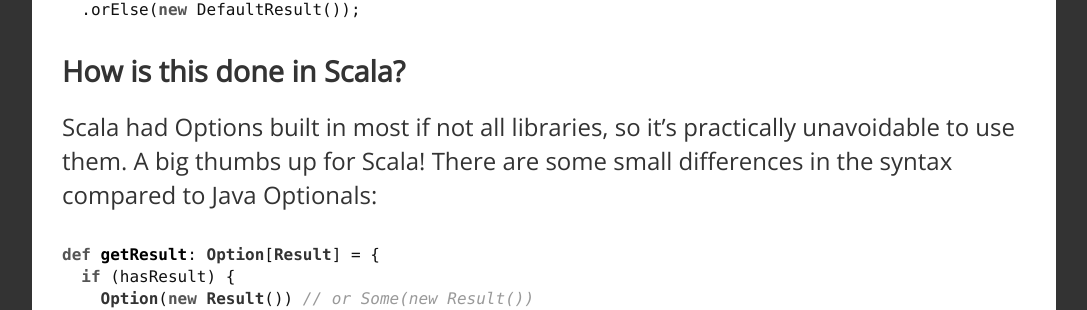
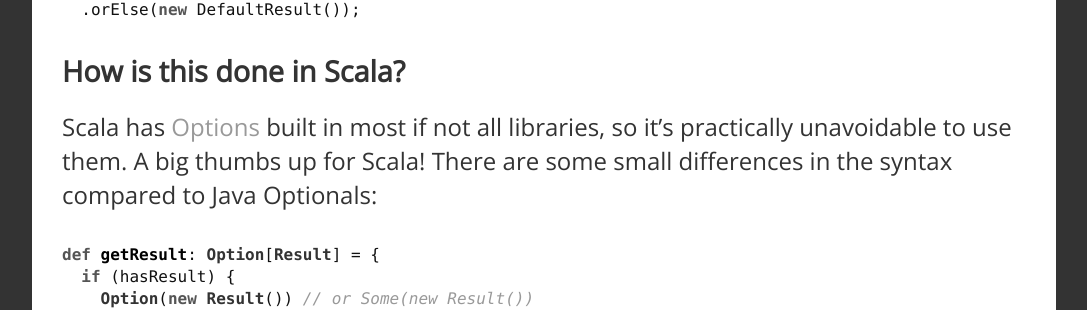
Before and after one commit to cogitor/cogitor.github.io, a Jekyll site: the page built from _posts/2016-03-08-know-your-options.md, in a window 1280 px wide and 900 px high, scrolled down 2322 px. Shown: the part 150-460 px from the top of the window, without its empty margins (96-1183 px from the left). Built offline with Jekyll 4.4.1, drawn with Linux system fonts in a browser that asks for light colours; nearby versions of some CDN libraries; a style sheet for code colours, icons or effects is not loaded; some of the changed text lies outside the part shown.

Commit message:
add links

```diff
--- a/_posts/2016-03-08-know-your-options.md
+++ b/_posts/2016-03-08-know-your-options.md
@@ -12,7 +12,7 @@
 
 It's a concept that originates from the [type theory](https://en.wikipedia.org/wiki/Type_theory) in mathematics, and also known in various languages as Nullable or Maybe types. You can basically think of them as collections like a set but with either exactly one value or none - <i>[ value ]</i> or <i>[ ]</i>.
 
-We will start with a use case in Java and the native java.util.Optionals in Java 8. There are other versions widely available such as [Guava Optionals](https://google.github.io/guava/releases/19.0/api/docs/com/google/common/base/Optional.html) that existed for a while longer, and also available for older versions of Java - but we will stick to the java.util version here.
+We will start with a use case in Java and the native [java.util.Optionals in Java 8](https://docs.oracle.com/javase/8/docs/api/java/util/Optional.html). There are other versions widely available such as [Guava Optionals](https://google.github.io/guava/releases/19.0/api/docs/com/google/common/base/Optional.html) that existed for a while longer, and also available for older versions of Java - but we will stick to the java.util version here.
 
 Say we have a defined interface we are supplied with, which returns some result value. But it may return a null value if no results.
 
@@ -97,7 +97,7 @@
 
 ## How is this done in Scala?
 
-Scala had Options built in most if not all libraries, so it's practically unavoidable to use them. A big thumbs up for Scala! There are some small differences in the syntax compared to Java Optionals:
+Scala has [Options](http://www.scala-lang.org/api/current/#scala.Option) built in most if not all libraries, so it's practically unavoidable to use them. A big thumbs up for Scala! There are some small differences in the syntax compared to Java Optionals:
 
 <pre><code class="scala">{% capture my_include %}
 def getResult: Option[Result] = {
```
